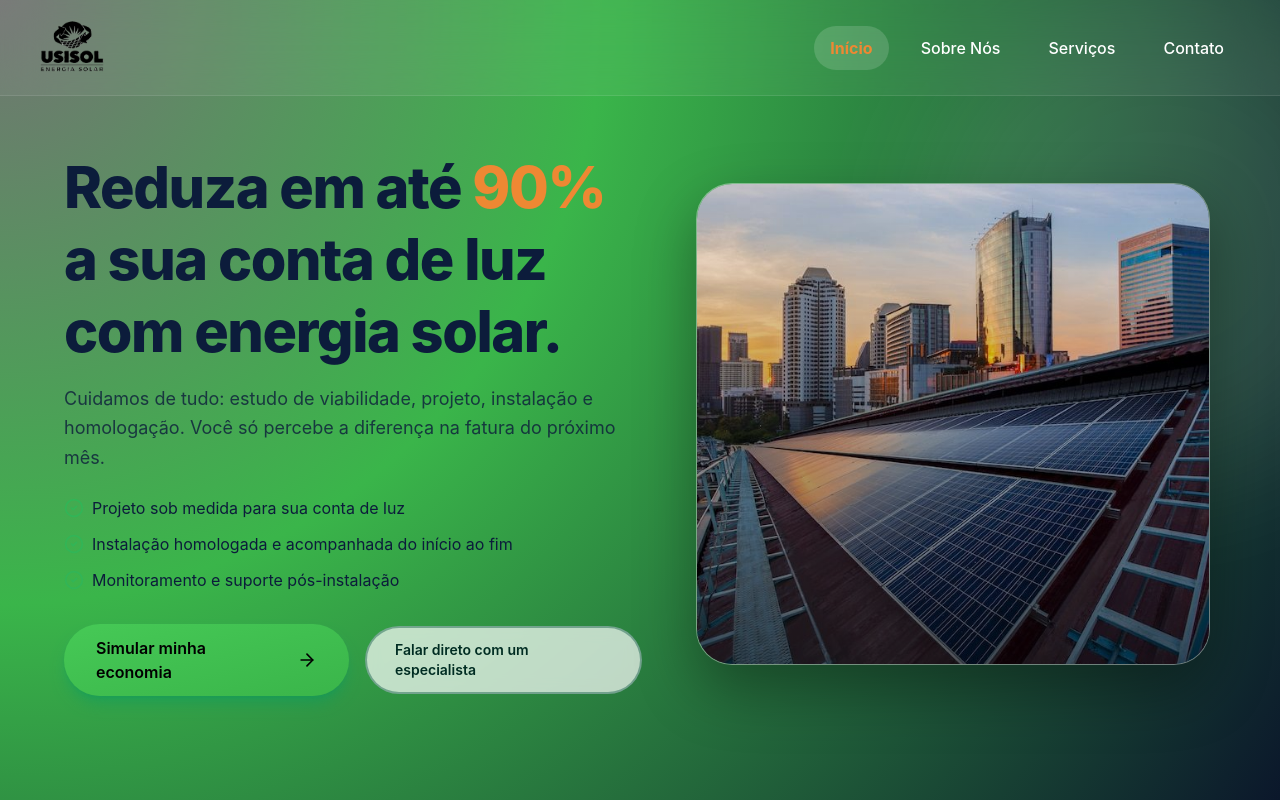
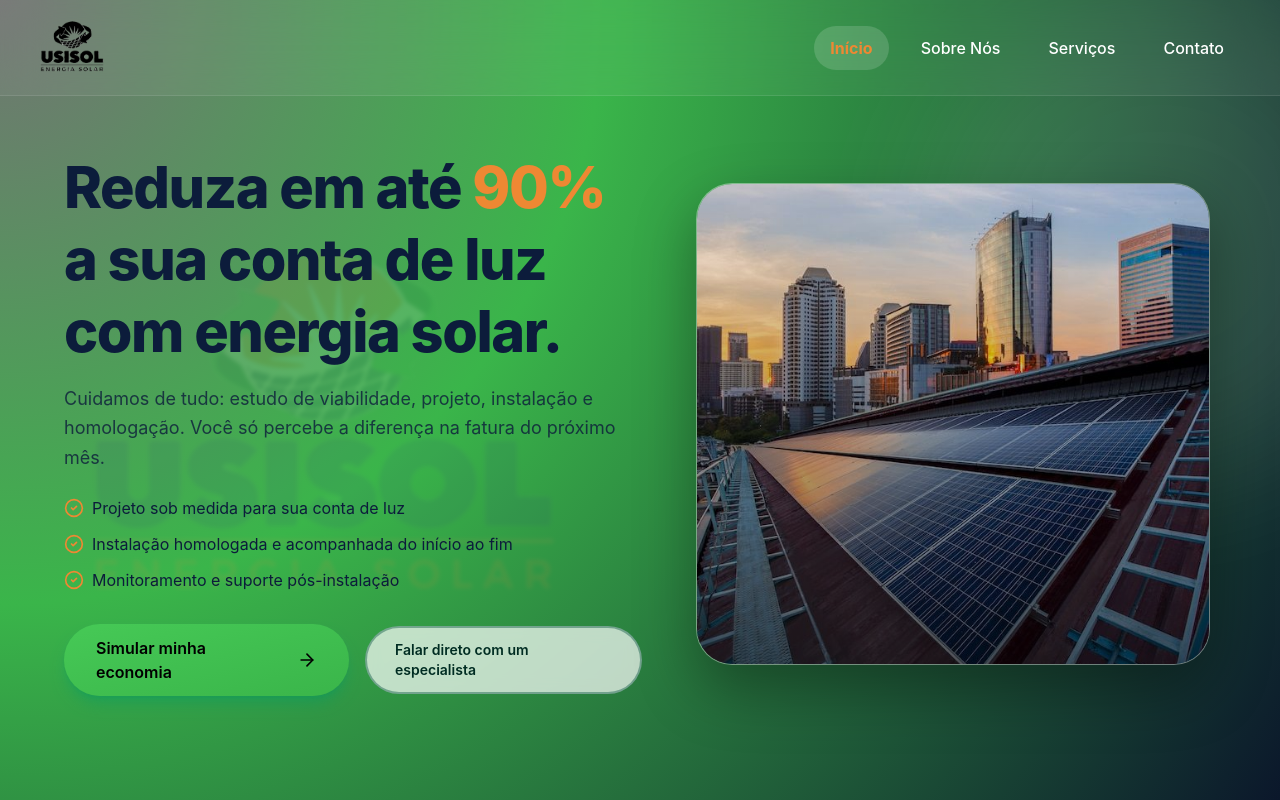
Before and after one commit to RicardoJrn1/UsiSol, a Next.js app: page / in a window 1280 px wide. Shown: the top 800 px of the page. Built offline with nearby package versions, Linux system fonts and the light colour scheme.

Commit message:
mudanças

```diff
--- a/src/components/hero-section.tsx
+++ b/src/components/hero-section.tsx
@@ -64,7 +64,30 @@ export default function HeroSection() {
       >
         <div className="grid items-start lg:items-center gap-10 lg:gap-12 lg:grid-cols-[minmax(0,1.1fr)_minmax(0,1fr)]">
           {/* COLUNA ESQUERDA – Conteúdo */}
-          <div className="max-w-2xl text-center lg:text-left mx-auto lg:mx-0">
+              <div className="relative max-w-2xl text-center lg:text-left mx-auto lg:mx-0">
+
+                {/* LOGO DE FUNDO GIGANTE, CENTRALIZADO */}
+                <div
+                  aria-hidden="true"
+                  className="
+                    pointer-events-none
+                    absolute inset-0
+                    flex items-center justify-center
+                    -z-10
+                    opacity-[0.1]
+                  "
+                >
+                  <div className="relative w-[420px] h-[420px] sm:w-[520px] sm:h-[520px] md:w-[600px] md:h-[600px]">
+                    <Image
+                      src="/usisol_logo_2.png"
+                      alt=""
+                      fill
+                      className="object-contain blur-[2px]"
+                    />
+                  </div>
+                </div>
+
+                {/* TÍTULO */}
                 <motion.h1
                   id="hero-title"
                   variants={itemVariants}
@@ -78,6 +101,7 @@ export default function HeroSection() {
                   conta de luz com energia solar.
                 </motion.h1>
 
+                {/* PARÁGRAFO */}
                 <motion.p
                   variants={itemVariants}
                   className="mt-4 text-base sm:text-lg leading-relaxed text-[#0c1c3b]/80"
@@ -86,14 +110,14 @@ export default function HeroSection() {
                   homologação. Você só percebe a diferença na fatura do próximo mês.
                 </motion.p>
 
-            {/* Lista de benefícios */}
+                {/* LISTA DE BENEFÍCIOS */}
                 <motion.ul
                   variants={itemVariants}
                   className="mt-6 space-y-3 text-sm sm:text-base text-[#0c1c3b]"
                 >
                   {benefits.map((item) => (
                     <li key={item} className="flex items-start gap-2 text-left">
-                  <CheckCircle2 className="mt-[2px] h-5 w-5 flex-shrink-0 text-[#32b557]" />
+                      <CheckCircle2 className="mt-[2px] h-5 w-5 flex-shrink-0 text-[var(--accent-orange)]" />
                       <span>{item}</span>
                     </li>
                   ))}
```
Lines whose indentation alone changed are shown as unchanged.
